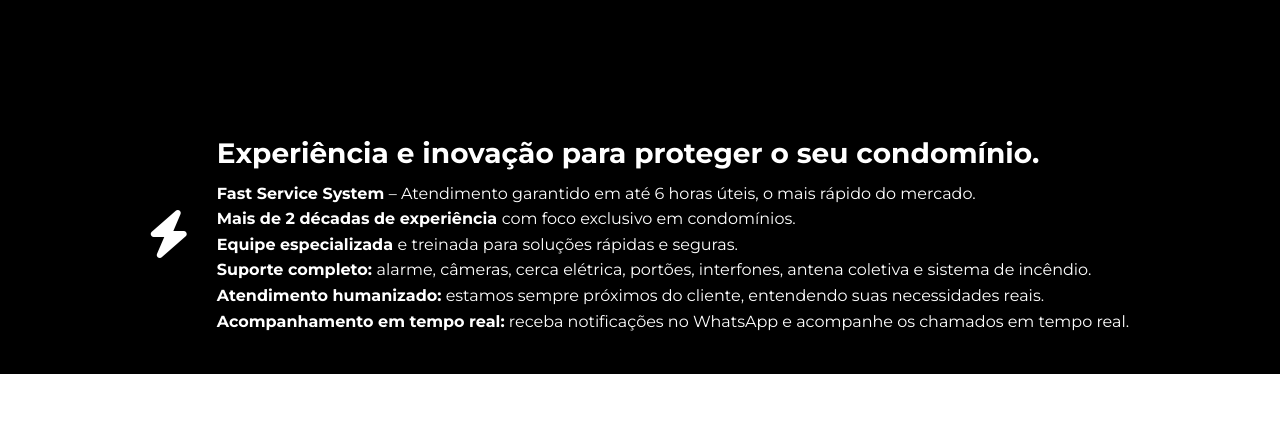
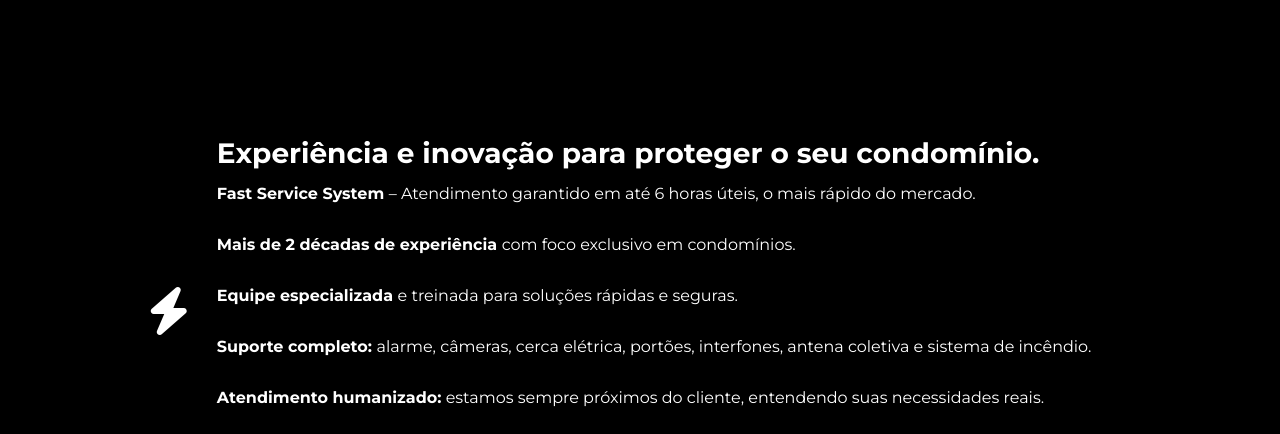
Before and after one commit to gok457/mdantas-site, a plain HTML site: page index.html in a window 1280 px wide. Shown: the part 839-1273 px from the top of the page. Drawn offline with Linux system fonts and the light colour scheme.

Commit message:
Add files via upload

```diff
--- a/index.html
+++ b/index.html
@@ -61,12 +61,12 @@
                 <div class="text">
                     <h2>Experiência e inovação para proteger o seu condomínio.</h2>
                     <ul>
-                        <li><strong>Fast Service System </strong> – Atendimento garantido em até 6 horas úteis, o mais rápido do mercado.</li>
-                        <li><strong>Mais de 2 décadas de experiência </strong> com foco exclusivo em condomínios.</li>
-                        <li><strong>Equipe especializada </strong> e treinada para soluções rápidas e seguras.</li>
-                        <li><strong>Suporte completo: </strong> alarme, câmeras, cerca elétrica, portões, interfones, antena coletiva e sistema de incêndio.</li>
-                        <li><strong>Atendimento humanizado:</strong> estamos sempre próximos do cliente, entendendo suas necessidades reais.</li>
-                        <li><strong>Acompanhamento em tempo real:</strong> receba notificações no WhatsApp e acompanhe os chamados em tempo real.</li>
+                        <li><strong>Fast Service System </strong> – Atendimento garantido em até 6 horas úteis, o mais rápido do mercado.</li> <br>
+                        <li><strong>Mais de 2 décadas de experiência </strong> com foco exclusivo em condomínios.</li><br>
+                        <li><strong>Equipe especializada </strong> e treinada para soluções rápidas e seguras.</li><br>
+                        <li><strong>Suporte completo: </strong> alarme, câmeras, cerca elétrica, portões, interfones, antena coletiva e sistema de incêndio.</li><br>
+                        <li><strong>Atendimento humanizado:</strong> estamos sempre próximos do cliente, entendendo suas necessidades reais.</li><br>
+                        <li><strong>Acompanhamento em tempo real:</strong> receba notificações no WhatsApp e acompanhe os chamados em tempo real.</li><br>
                     </ul>
                 </div>
             </div>
```
